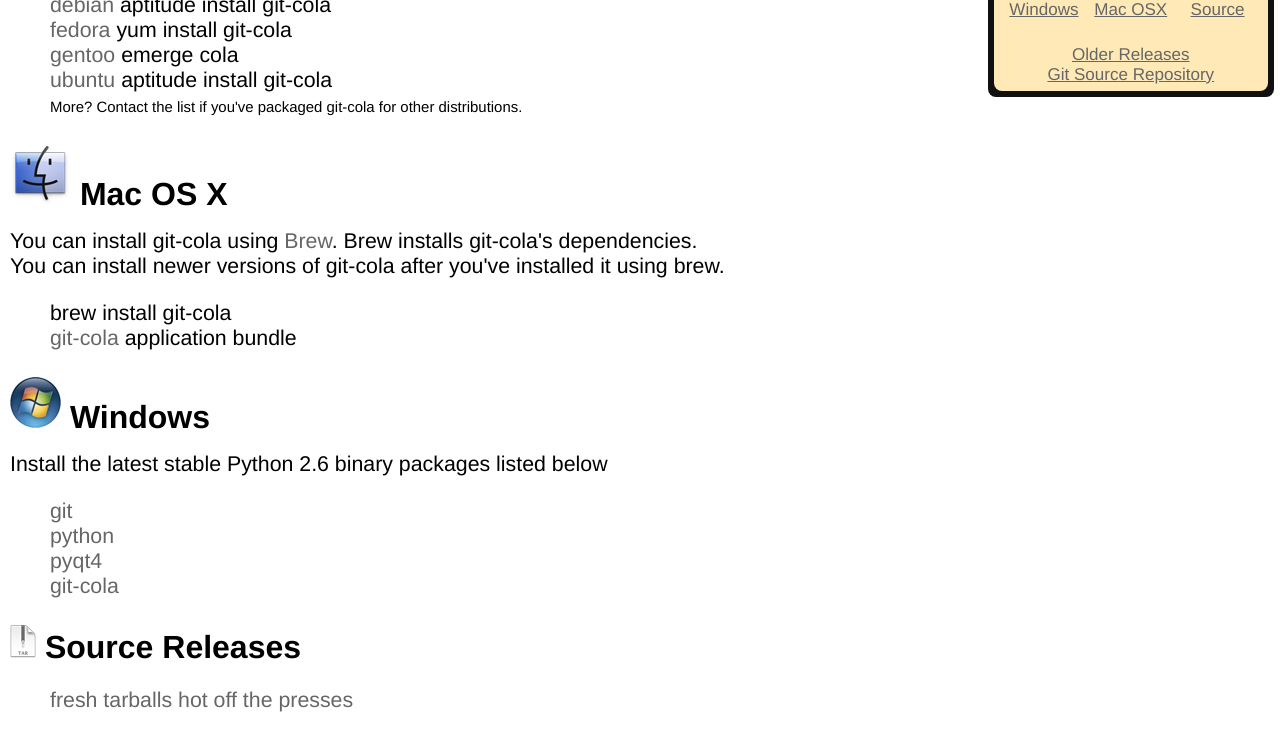
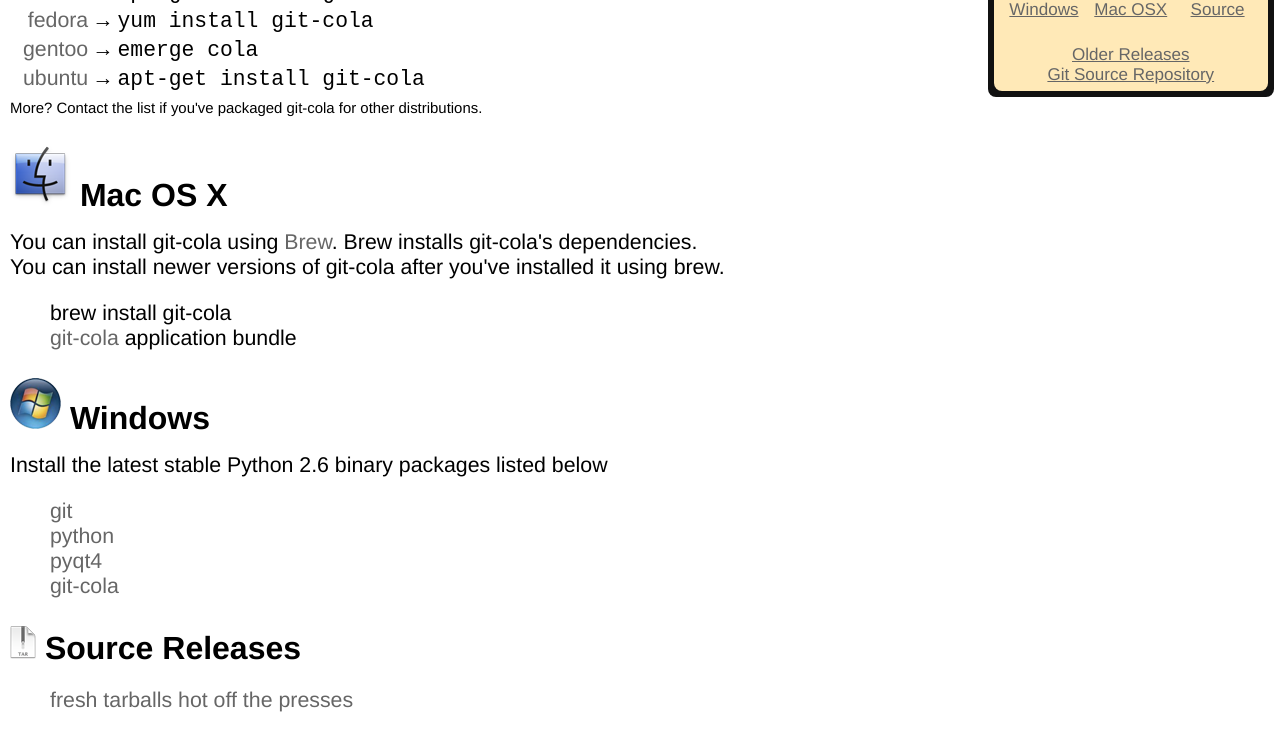
Before and after one commit to git-cola/git-cola.github.io, a Jekyll site: the page built from downloads.html, in a window 1280 px wide. Shown: the part 320-1055 px from the top of the page. Built offline with Jekyll 4.4.1, drawn with Linux system fonts in a browser that asks for light colours; Markdown is read by kramdown in place of the engine named in the settings; some of the changed text lies outside the part shown.

Commit message:
downloads: Make the shell commands easier to read
Signed-off-by: David Aguilar <davvid@gmail.com>

```diff
--- a/cola.css
+++ b/cola.css
@@ -77,3 +77,7 @@
 .screenshots img {
 	border: 1px solid gray;
 }
+
+.cmd {
+	font-family: monospace;
+}
--- a/downloads.html
+++ b/downloads.html
@@ -15,27 +15,51 @@
 </h2>
 Linux is it!  Your distro has probably already packaged git-cola for you.<br/>
 If not, please file a bug against your distribution ;-)
-<ul>
-<li><a href="http://aur.archlinux.org/packages.php?K=git-cola"
-	>arch</a> pacman -S git-cola
-</li>
-<li><a href="http://packages.qa.debian.org/g/git-cola.html"
-	>debian</a> aptitude install git-cola
-</li>
-<li><a href="https://admin.fedoraproject.org/pkgdb/packages/name/git-cola"
-	>fedora</a> yum install git-cola
-</li>
-<li><a href="http://packages.gentoo.org/package/dev-vcs/cola"
-	>gentoo</a> emerge cola
-</li>
-<li><a href="http://packages.ubuntu.com/search?keywords=git-cola"
-	>ubuntu</a> aptitude install git-cola
-</li>
-<li><span style="font-size: 0.7em;">
-	More?  Contact the list if you've packaged
-	git-cola for other distributions.</span>
-</li>
-</ul>
+
+<table style="margin-left: 10px">
+<tbody>
+
+<tr>
+<td style="text-align: right"><a href="http://aur.archlinux.org/packages.php?K=git-cola"
+	>arch</a></td>
+<td>&rarr;</td>
+<td><span class="cmd">pacman -S git-cola</span></td>
+</tr>
+
+<tr>
+<td style="text-align: right"><a href="http://packages.qa.debian.org/g/git-cola.html"
+	>debian</a></td>
+<td>&rarr;</td>
+<td><span class="cmd">apt-get install git-cola</span></td>
+</tr>
+
+<tr>
+<td style="text-align: right"><a href="https://admin.fedoraproject.org/pkgdb/packages/name/git-cola"
+		>fedora</a></td>
+<td>&rarr;</td>
+<td><span class="cmd">yum install git-cola</span></td>
+</tr>
+
+<tr>
+<td style="text-align: right"><a href="http://packages.gentoo.org/package/dev-vcs/cola"
+		>gentoo</a></td>
+<td>&rarr;</td>
+<td><span class="cmd">emerge cola</span></td>
+</tr>
+
+<tr>
+<td style="text-align: right"><a href="http://packages.ubuntu.com/search?keywords=git-cola"
+		>ubuntu</a></td>
+<td>&rarr;</td>
+<td><span class="cmd">apt-get install git-cola</span></td>
+</tr>
+
+</tbody>
+</table>
+<span style="font-size: 0.7em;">
+More?  Contact the list if you've packaged
+git-cola for other distributions.
+</span>
 
 <h2 class="title"><img class="title" src="images/osx_big.png"/>
 	Mac OS X
```
